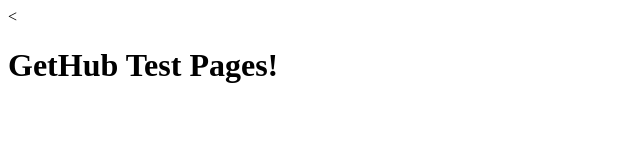
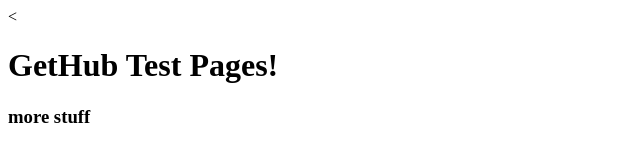
Before and after one commit to crgshell/pages-test, a plain HTML site: page index.html in a window 1280 px wide. Shown: the whole page, without its empty margins (0-640 px from the left). Drawn offline with Linux system fonts and the light colour scheme.

Commit message:
pages
test pages

```diff
--- a/index.html
+++ b/index.html
@@ -6,6 +6,6 @@
 </head>
 <body>
 <h1>GetHub Test Pages!</h1>
-
+	<h3>more stuff</h3>
 </body>
 </html>
```
